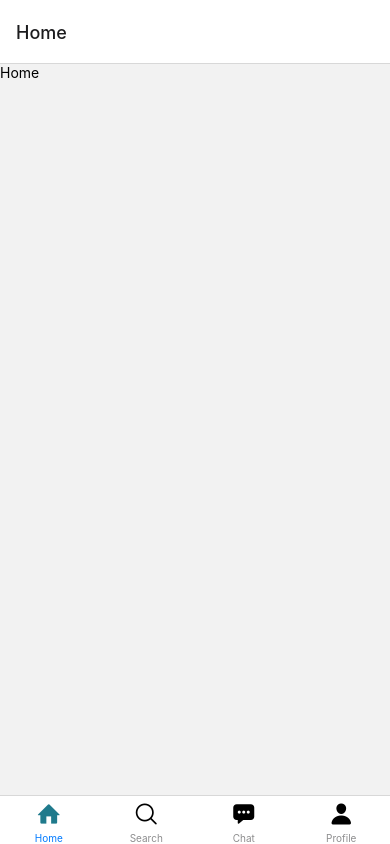
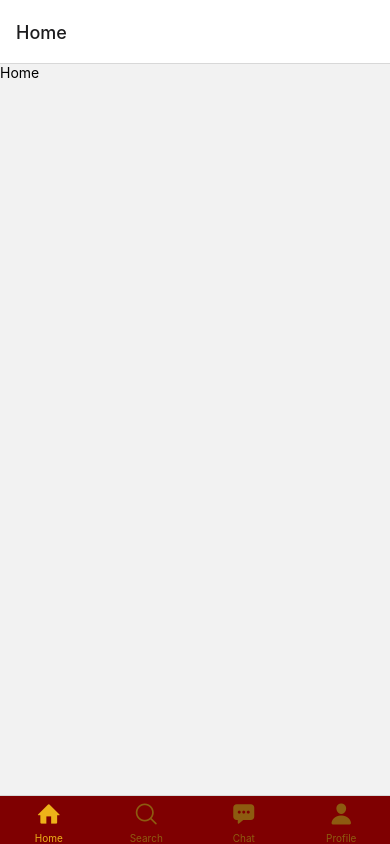
Before and after one commit to AGUPTA375/kandidat-frontend, a React Native app in the folder src/: screen /Communities in a window 390 px wide. Built offline with nearby package versions, Linux system fonts and the light colour scheme.

Commit message:
Change bottom tab bar colors

```diff
--- a/src/App.js
+++ b/src/App.js
@@ -22,12 +22,17 @@ export default function App() {
 
   return (
     <NavigationContainer>
-      <Tab.Navigator>
+      <Tab.Navigator
+      screenOptions={{
+        tabBarActiveTintColor: '#EDB219',
+        tabBarInactiveTintColor: '#8D5B10',
+        tabBarStyle:{backgroundColor:"#7f0001"}
+      }}>
 
         {/* Home */}
         <Tab.Screen name="Home" component={Home} options={{
           tabBarIcon: ({focused, color}) => {
-            var color = focused ? "#1F7A8C" : "black"
+            var color = focused ? "#EDB219" : "#8D5B10"
             return <Entypo name="home" size={24} color={color}/>;
           }
         }} />
@@ -35,7 +40,7 @@ export default function App() {
         {/* Search */}
         <Tab.Screen name="Search" component={Search} options={{
           tabBarIcon: ({focused, color}) => {
-            var color = focused ? "#1F7A8C" : "black"
+            var color = focused ? "#EDB219" : "#8D5B10"
             return <AntDesign name="search1" size={24} color={color} />;
           }
         }}/>
@@ -43,7 +48,7 @@ export default function App() {
         {/* Chat */}
         <Tab.Screen name="Chat" component={Chat} options={{
           tabBarIcon: ({focused, color}) => {
-            var color = focused ? "#1F7A8C" : "black"
+            var color = focused ? "#EDB219" : "#8D5B10"
             return <Ionicons name="chatbox-ellipses" size={24} color={color} />;
           },
           header: (props) => {
@@ -54,7 +59,7 @@ export default function App() {
         {/* Profile */}
         <Tab.Screen name="Profile" component={Profile} options={{
           tabBarIcon: ({focused, color}) => {
-            var color = focused ? "#1F7A8C" : "black"
+            var color = focused ? "#EDB219" : "#8D5B10"
             return <Ionicons name="person" size={24} color={color} />;
           },
           headerShown: false
--- a/src/funcs.js
+++ b/src/funcs.js
@@ -1,4 +1,3 @@
-import { getFocusedRouteNameFromRoute } from '@react-navigation/native';
 
 export function searchCommunities(input, data) {
     var result = []
```
